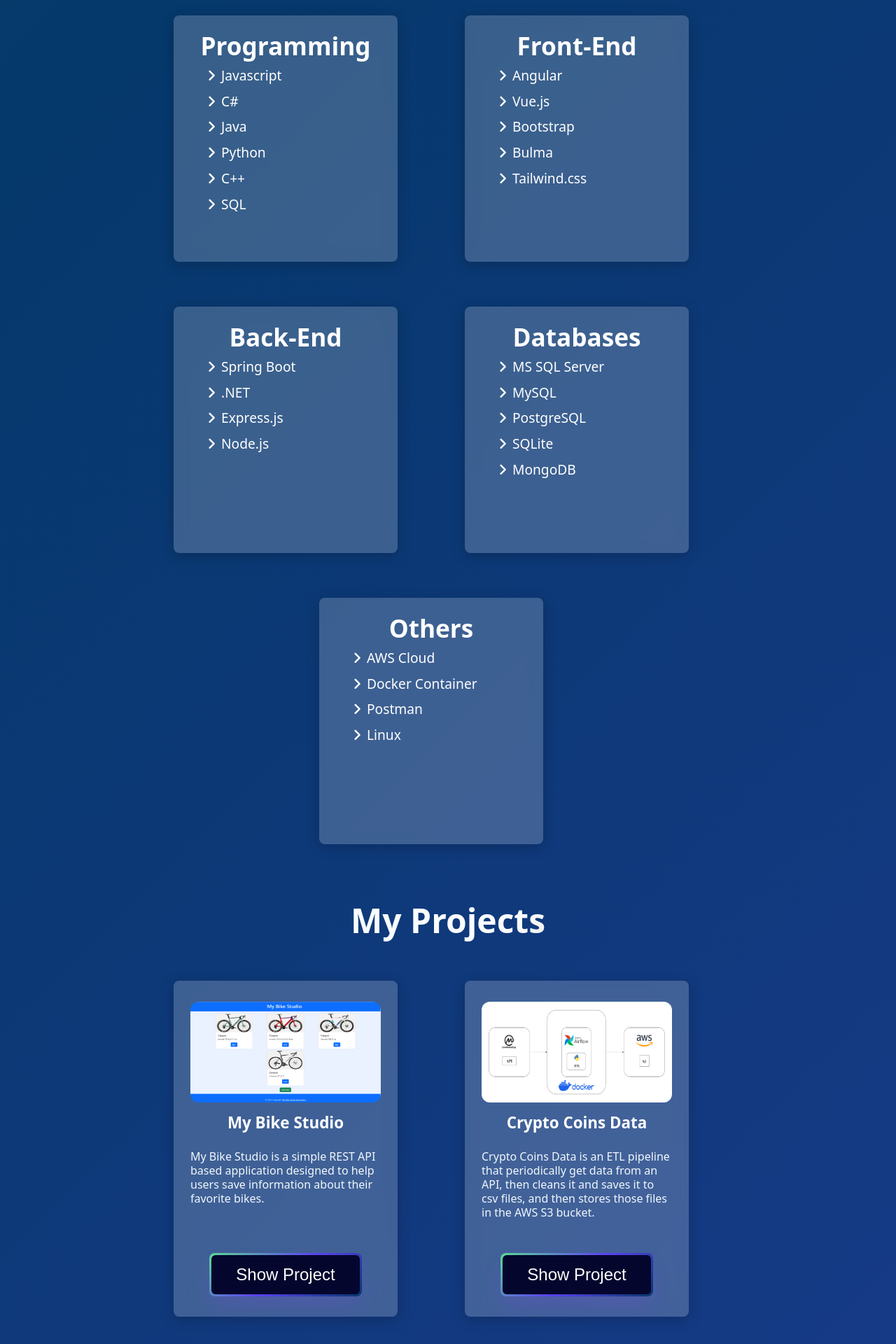
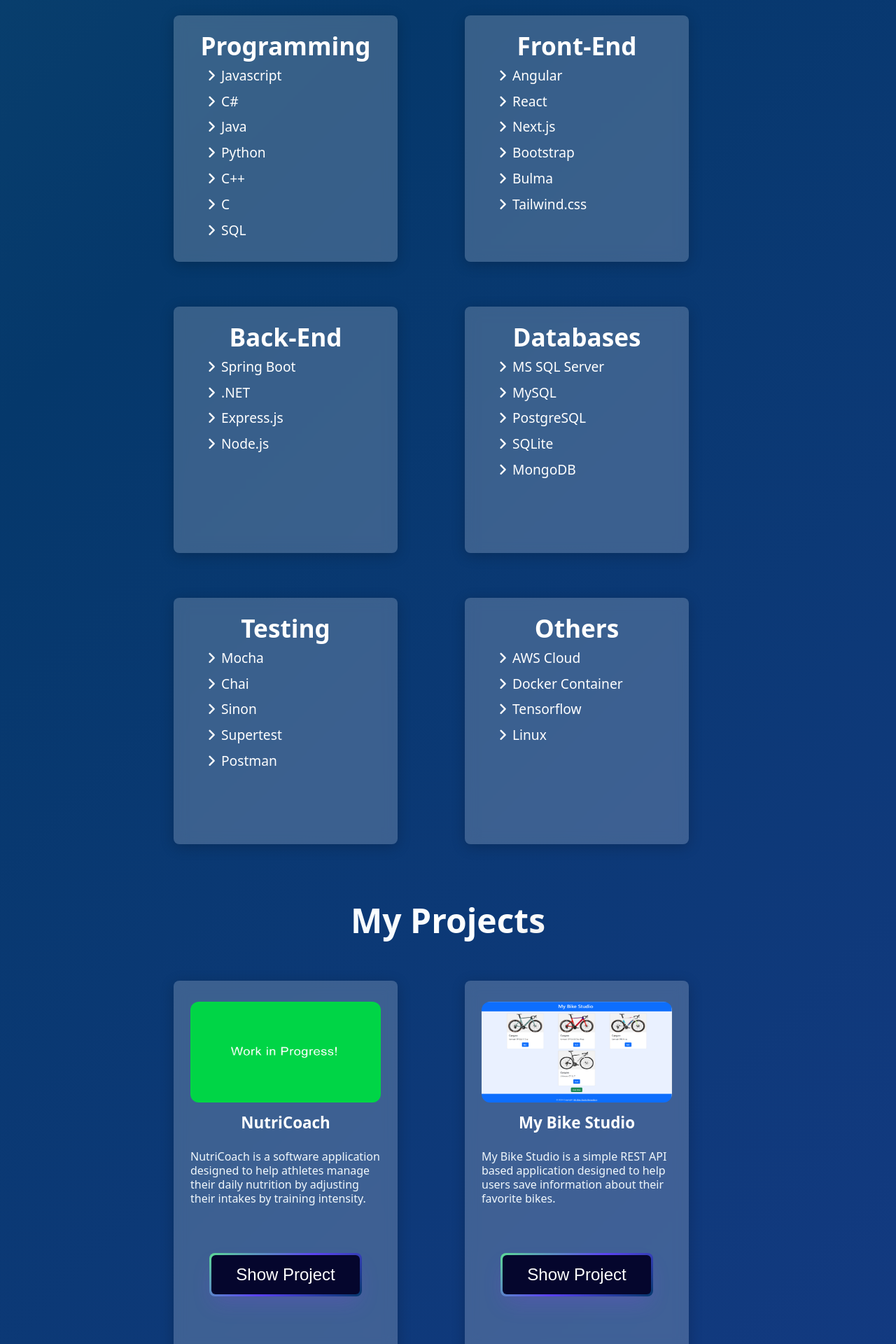
Before and after one commit to JMO3E/jmo-developer, an Angular app: page / in a window 1280 px wide. Shown: the part 1620-3540 px from the top of the page at 70% size. Built offline with nearby package versions, Linux system fonts and the light colour scheme.

Commit message:
Added new skills and projects.

```diff
--- a/src/app/achievements/achievements.component.html
+++ b/src/app/achievements/achievements.component.html
@@ -4,7 +4,7 @@
   </div>
   <div class="container mb-3">
     <div class="row row-cols-3 justify-content-center align-items-center align-self-center gap-5">
-      <div class="col rounded-3 text-white me-0 me-md-5 mb-0 mb-md-3 achievement-card-style">
+      <div class="col rounded-3 text-white me-0 me-md-5 mb-0 mb-md-3 achievement-card-style h-100">
         <div class="card-content">
           <div class="card-image">
             <img class="no-rectangle" src="assets/unity_junior_programmer.png" alt="Unity Junior Programmer Image">
--- a/src/app/achievements/achievements.component.scss
+++ b/src/app/achievements/achievements.component.scss
@@ -10,7 +10,6 @@
 
 .achievement-card-style {
   width: 20rem;
-  height: 30rem;
 
   @extend %default-container-style;
 
--- a/src/app/projects/projects.component.html
+++ b/src/app/projects/projects.component.html
@@ -4,6 +4,26 @@
   </div>
   <div class="container mb-3">
     <div class="row row-cols-3 justify-content-center align-items-center align-self-center gap-5">
+      <div class="col rounded-3 text-white me-0 me-md-5 mb-0 mb-md-3 project-card-style">
+        <div class="card-content">
+          <div class="card-image">
+            <img src="assets/work_in_progress.png" alt="NutriCoach Image">
+          </div>
+          <div class="card-info">
+            <h3 class="card-title">NutriCoach</h3>
+            <p class="card-paragraph">
+              NutriCoach is a software application designed to help athletes manage their daily nutrition by adjusting their intakes by training intensity.
+            </p>
+          </div>
+          <div class="card-button">
+            <a class="button-credential" target="_blank">
+              <span class="pvs-navigation__text">
+                Show Project
+              </span>
+            </a>
+          </div>
+        </div>
+      </div>
       <div class="col rounded-3 text-white me-0 me-md-5 mb-0 mb-md-3 project-card-style">
         <div class="card-content">
           <div class="card-image">
@@ -104,6 +124,26 @@
           </div>
         </div>
       </div>
+      <div class="col rounded-3 text-white me-0 me-md-5 mb-0 mb-md-3 project-card-style">
+        <div class="card-content">
+          <div class="card-image">
+            <img src="assets/Cyclistic_Dashboard.png" alt="Case Study: Bike Shares">
+          </div>
+          <div class="card-info">
+            <h3 class="card-title">Case Study: Bike Shares</h3>
+            <p class="card-paragraph">
+              This case study focuses on trying to help a company convert casual riders into annual members by analyzing data and creating marketing strategies.
+            </p>
+          </div>
+          <div class="card-button">
+            <a class="button-credential" target="_blank" href="https://github.com/JMO3E/Case-Study-Bike-Shares">
+              <span class="pvs-navigation__text">
+                Show Project
+              </span>
+            </a>
+          </div>
+        </div>
+      </div>
     </div>
   </div>
 </section>
--- a/src/app/projects/projects.component.scss
+++ b/src/app/projects/projects.component.scss
@@ -10,7 +10,6 @@
 
 .project-card-style {
   width: 20rem;
-  height: 30rem;
 
   @extend %default-container-style;
 
--- a/src/app/skills/skills.component.html
+++ b/src/app/skills/skills.component.html
@@ -3,12 +3,12 @@
     <h1 class="skills-title-style">My Skills</h1>
   </div>
   <div class="container mb-3">
-    <div class="row row-cols-3 justify-content-center align-items-center align-self-center gap-5">
+    <div class="row row-cols-3 justify-content-center align-items-center align-self-center gap-5 h-100">
       <div class="col rounded-3 text-white me-0 me-md-5 mb-0 mb-md-3 skill-card-style">
         <div class="skill-card-title">
           <h1>Programming</h1>
         </div>
-        <div class="skill-card-content">
+        <div class="skill-card-content h-100">
           <ul class="row row-cols-1 gap-2">
             <li class="col">
               <i class="fa-solid fa-angle-right pe-2"></i>
@@ -32,6 +32,10 @@
             </li>
             <li class="col">
               <i class="fa-solid fa-angle-right pe-2"></i>
+              <span>C</span>
+            </li>
+            <li class="col">
+              <i class="fa-solid fa-angle-right pe-2"></i>
               <span>SQL</span>
             </li>
           </ul>
@@ -41,7 +45,7 @@
         <div class="skill-card-title">
           <h1>Front-End</h1>
         </div>
-        <div class="skill-card-content">
+        <div class="skill-card-content h-100">
           <ul class="row row-cols-1 gap-2">
             <li class="col">
               <i class="fa-solid fa-angle-right pe-2"></i>
@@ -49,7 +53,11 @@
             </li>
             <li class="col">
               <i class="fa-solid fa-angle-right pe-2"></i>
-              <span>Vue.js</span>
+              <span>React</span>
+            </li>
+            <li class="col">
+              <i class="fa-solid fa-angle-right pe-2"></i>
+              <span>Next.js</span>
             </li>
             <li class="col">
               <i class="fa-solid fa-angle-right pe-2"></i>
@@ -120,6 +128,35 @@
           </ul>
         </div>
       </div>
+      <div class="col rounded-3 text-white me-0 me-md-5 mb-0 mb-md-3 skill-card-style">
+        <div class="skill-card-title">
+          <h1>Testing</h1>
+        </div>
+        <div class="skill-card-content">
+          <ul class="row row-cols-1 gap-2">
+            <li class="col">
+              <i class="fa-solid fa-angle-right pe-2"></i>
+              <span>Mocha</span>
+            </li>
+            <li class="col">
+              <i class="fa-solid fa-angle-right pe-2"></i>
+              <span>Chai</span>
+            </li>
+            <li class="col">
+              <i class="fa-solid fa-angle-right pe-2"></i>
+              <span>Sinon</span>
+            </li>
+            <li class="col">
+              <i class="fa-solid fa-angle-right pe-2"></i>
+              <span>Supertest</span>
+            </li>
+            <li class="col">
+              <i class="fa-solid fa-angle-right pe-2"></i>
+              <span>Postman</span>
+            </li>
+          </ul>
+        </div>
+      </div>
       <div class="col rounded-3 text-white me-0 me-md-5 mb-0 mb-0 mb-md-3 skill-card-style">
         <div class="skill-card-title">
           <h1>Others</h1>
@@ -136,7 +173,7 @@
             </li>
             <li class="col">
               <i class="fa-solid fa-angle-right pe-2"></i>
-              <span>Postman</span>
+              <span>Tensorflow</span>
             </li>
             <li class="col">
               <i class="fa-solid fa-angle-right pe-2"></i>
```
Also changed, not shown: src/assets/work_in_progress.png (added).
